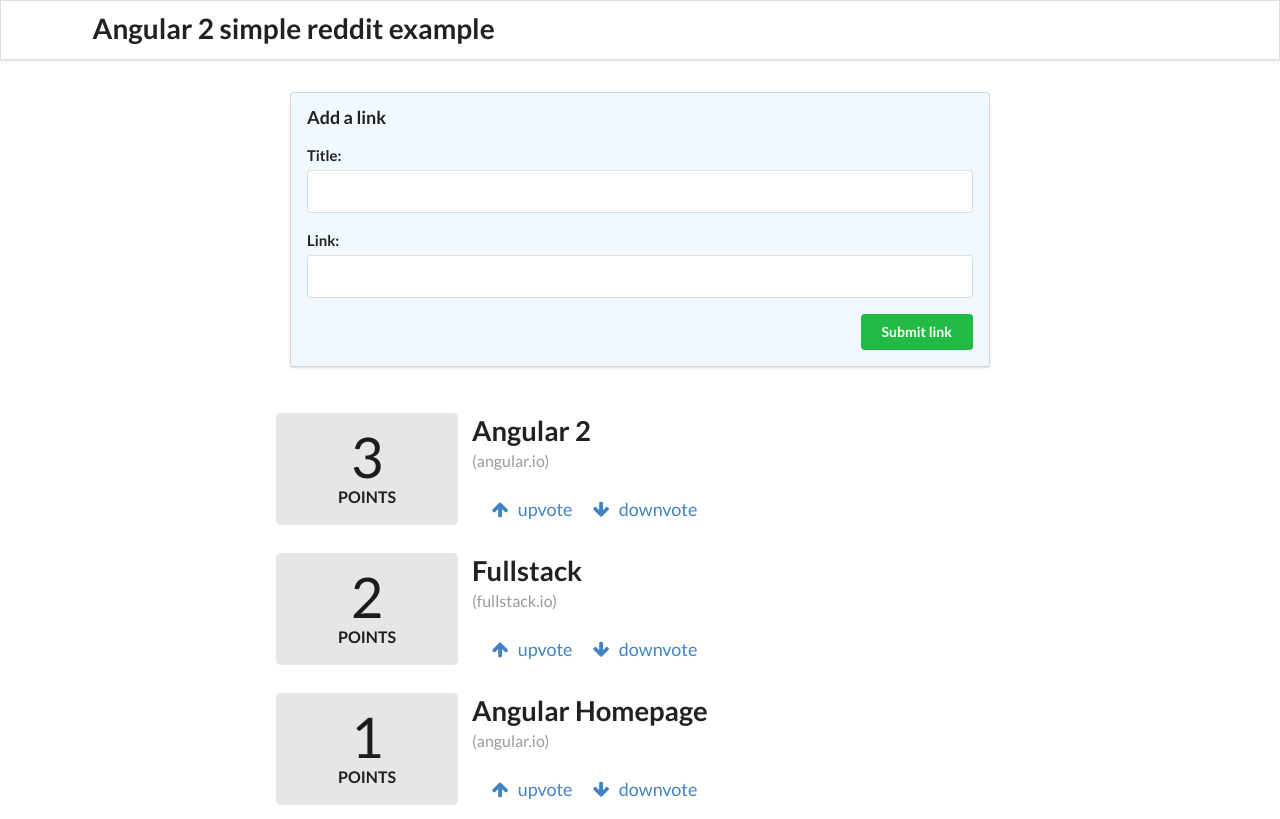
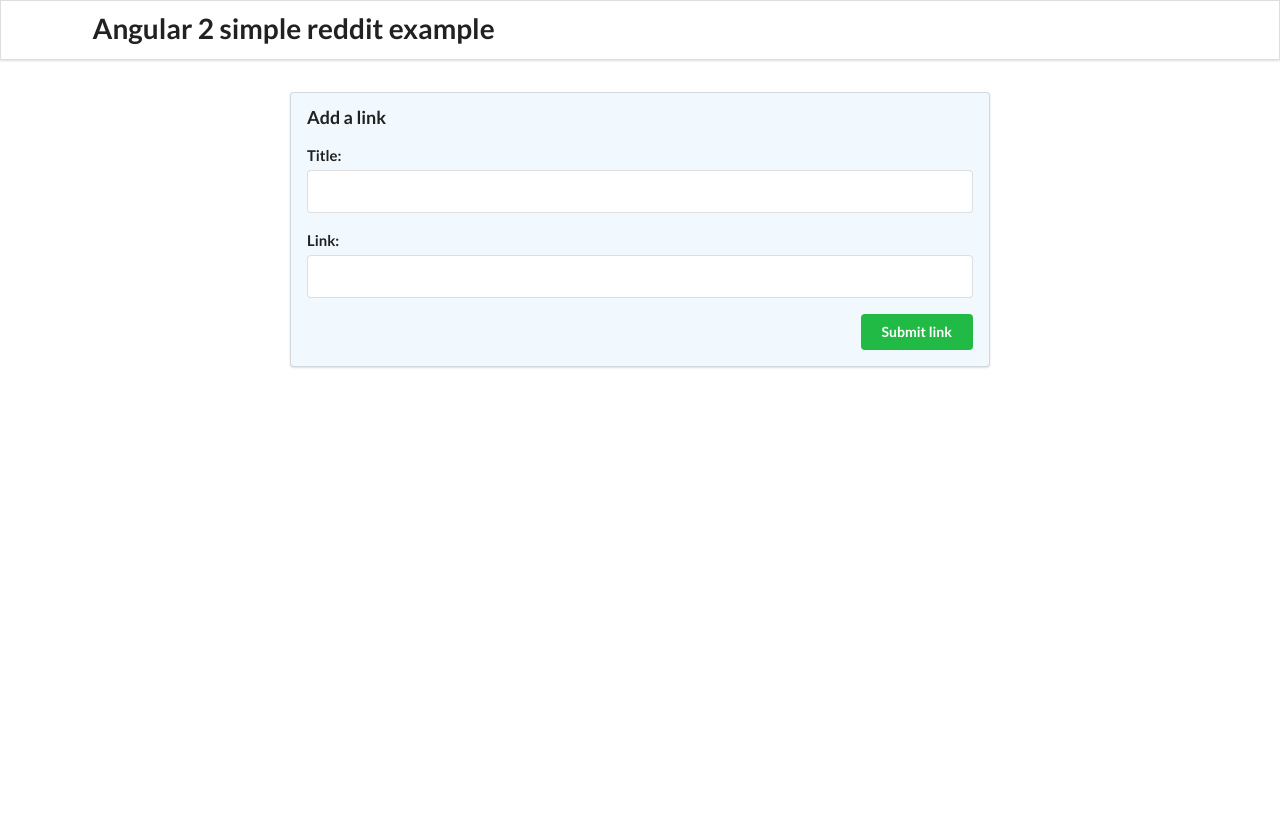
Before and after one commit to vibecode/ng-reddit, an Angular app: page / in a window 1280 px wide. Built offline with nearby package versions, Linux system fonts and the light colour scheme.

Commit message:
remove dummy articles

```diff
--- a/src/app/app.component.ts
+++ b/src/app/app.component.ts
@@ -11,11 +11,7 @@
   articles: Article[];
 
   constructor() {
-    this.articles = [
-      new Article('Angular 2', 'http://angular.io', 3),
-      new Article('Fullstack', 'http://fullstack.io', 2),
-      new Article('Angular Homepage', 'http://angular.io', 1)
-    ];
+    this.articles = [];
   }
 
   addArticle(title: HTMLInputElement, link: HTMLInputElement): boolean {
```
